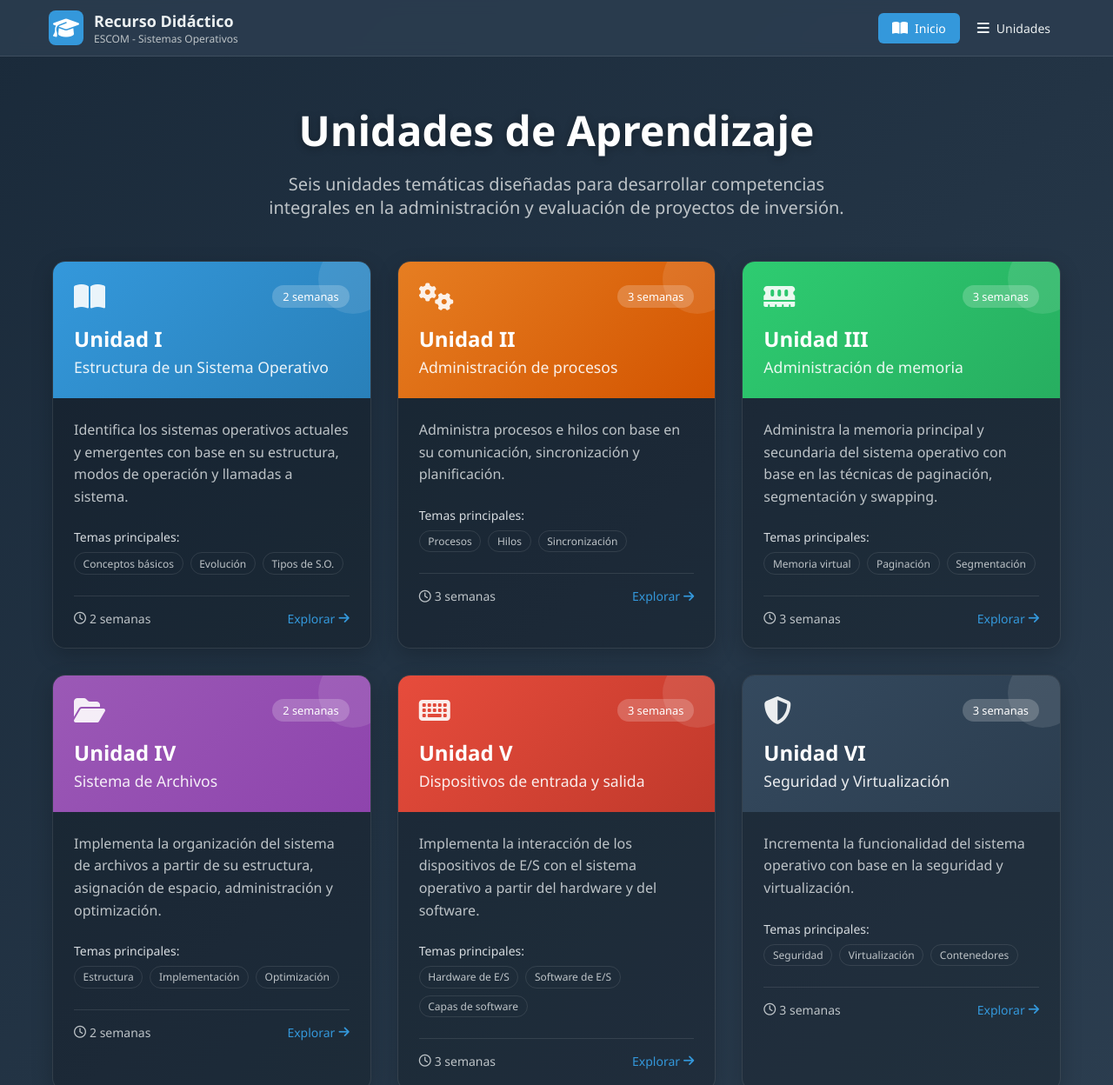
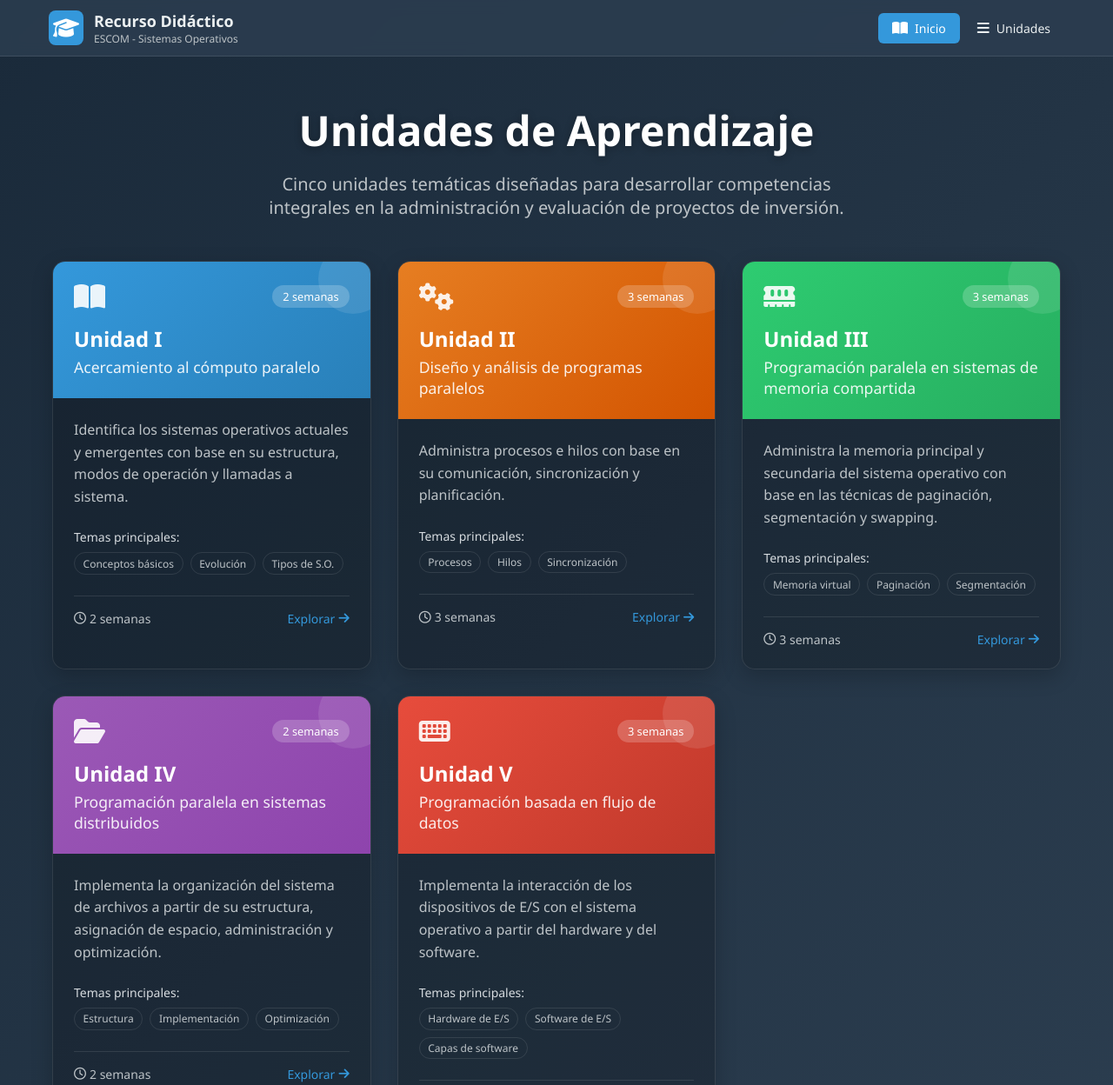
Before and after one commit to EscomISR/Libro-C-mputo-_-Paralelo, a plain HTML site: page Unidades.html in a window 1280 px wide. Shown: the top 1248 px of the page at 87% size. Drawn offline with Linux system fonts and the light colour scheme.

Commit message:
Commit 4

```diff
--- a/Unidades.html
+++ b/Unidades.html
@@ -462,7 +462,7 @@
     <main class="container">
         <header class="page-header">
             <h1>Unidades de Aprendizaje</h1>
-            <p>Seis unidades temáticas diseñadas para desarrollar competencias integrales en la administración y evaluación de proyectos de inversión.</p>
+            <p>Cinco unidades temáticas diseñadas para desarrollar competencias integrales en la administración y evaluación de proyectos de inversión.</p>
         </header>
 
         <div class="units-grid" id="units-container">
@@ -471,7 +471,7 @@
     </main>
 
     <footer>
-        <p>Sistemas Operativos - Libro Interactivo</p>
+        <p>Cómputo paralelo - Libro Interactivo</p>
     </footer>
 
     <script>
@@ -486,12 +486,12 @@
         // Script para generar tarjetas de unidades (CORREGIDO)
         document.addEventListener('DOMContentLoaded', () => {
             const units = [
-                { id: 1, title: "Unidad I", subtitle: "Estructura de un Sistema Operativo", description: "Identifica los sistemas operativos actuales y emergentes con base en su estructura, modos de operación y llamadas a sistema.", icon: "fa-book-open", duration: "2 semanas", topics: ["Conceptos básicos", "Evolución", "Tipos de S.O."] },
-                { id: 2, title: "Unidad II", subtitle: "Administración de procesos", description: "Administra procesos e hilos con base en su comunicación, sincronización y planificación.", icon: "fa-cogs", duration: "3 semanas", topics: ["Procesos", "Hilos", "Sincronización"] },
-                { id: 3, title: "Unidad III", subtitle: "Administración de memoria", description: "Administra la memoria principal y secundaria del sistema operativo con base en las técnicas de paginación, segmentación y swapping.", icon: "fa-memory", duration: "3 semanas", topics: ["Memoria virtual", "Paginación", "Segmentación"] },
-                { id: 4, title: "Unidad IV", subtitle: "Sistema de Archivos", description: "Implementa la organización del sistema de archivos a partir de su estructura, asignación de espacio, administración y optimización.", icon: "fa-folder-open", duration: "2 semanas", topics: ["Estructura", "Implementación", "Optimización"] },
-                { id: 5, title: "Unidad V", subtitle: "Dispositivos de entrada y salida", description: "Implementa la interacción de los dispositivos de E/S con el sistema operativo a partir del hardware y del software.", icon: "fa-keyboard", duration: "3 semanas", topics: ["Hardware de E/S", "Software de E/S", "Capas de software"] },
-                { id: 6, title: "Unidad VI", subtitle: "Seguridad y Virtualización", description: "Incrementa la funcionalidad del sistema operativo con base en la seguridad y virtualización.", icon: "fa-shield-alt", duration: "3 semanas", topics: ["Seguridad", "Virtualización", "Contenedores"] }
+                { id: 1, title: "Unidad I", subtitle: "Acercamiento al cómputo paralelo", description: "Identifica los sistemas operativos actuales y emergentes con base en su estructura, modos de operación y llamadas a sistema.", icon: "fa-book-open", duration: "2 semanas", topics: ["Conceptos básicos", "Evolución", "Tipos de S.O."] },
+                { id: 2, title: "Unidad II", subtitle: "Diseño y análisis de programas paralelos", description: "Administra procesos e hilos con base en su comunicación, sincronización y planificación.", icon: "fa-cogs", duration: "3 semanas", topics: ["Procesos", "Hilos", "Sincronización"] },
+                { id: 3, title: "Unidad III", subtitle: "Programación paralela en sistemas de memoria compartida", description: "Administra la memoria principal y secundaria del sistema operativo con base en las técnicas de paginación, segmentación y swapping.", icon: "fa-memory", duration: "3 semanas", topics: ["Memoria virtual", "Paginación", "Segmentación"] },
+                { id: 4, title: "Unidad IV", subtitle: "Programación paralela en sistemas distribuidos", description: "Implementa la organización del sistema de archivos a partir de su estructura, asignación de espacio, administración y optimización.", icon: "fa-folder-open", duration: "2 semanas", topics: ["Estructura", "Implementación", "Optimización"] },
+                { id: 5, title: "Unidad V", subtitle: "Programación basada en flujo de datos", description: "Implementa la interacción de los dispositivos de E/S con el sistema operativo a partir del hardware y del software.", icon: "fa-keyboard", duration: "3 semanas", topics: ["Hardware de E/S", "Software de E/S", "Capas de software"] },
+
             ];
 
             const container = document.getElementById('units-container');
```
